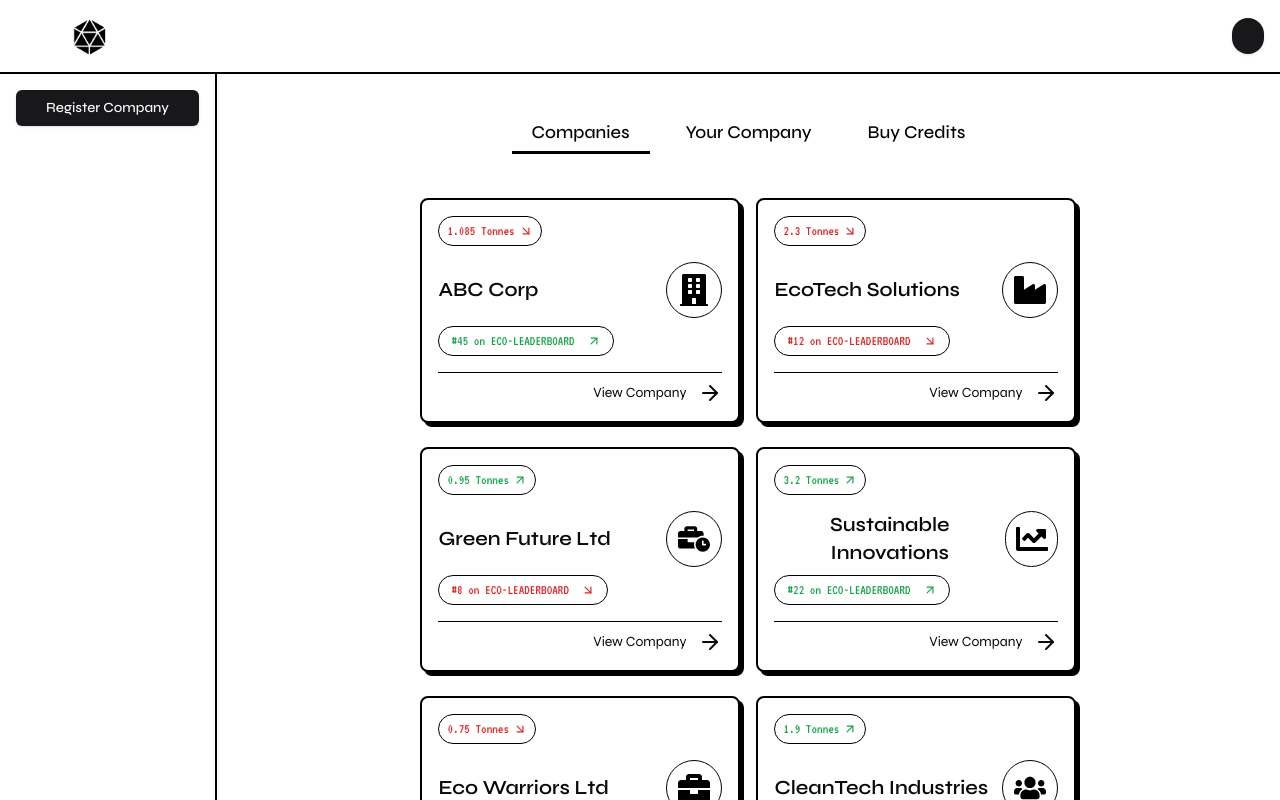
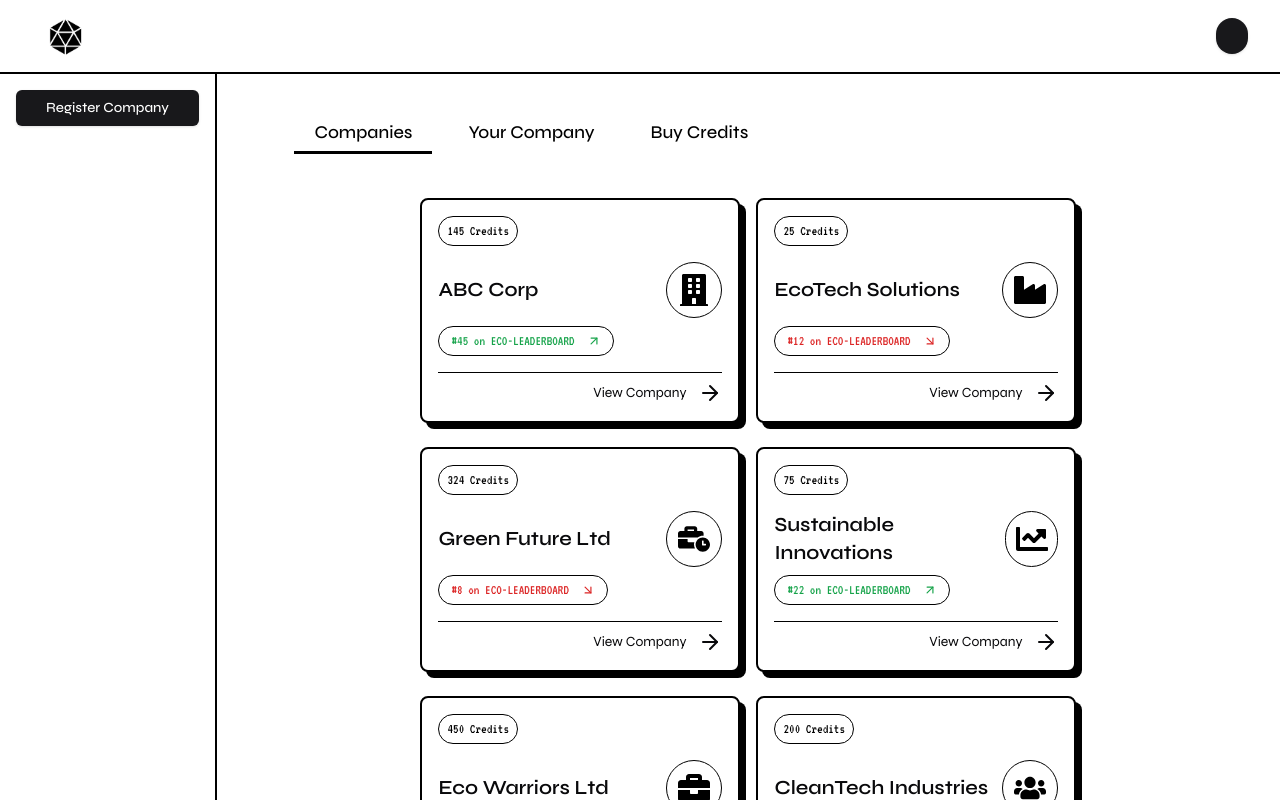
Before and after one commit to adrieljoshua/carbon-robot, a Next.js app in the folder web/: page /landing-page in a window 1280 px wide. Shown: the top 800 px of the page. Built offline with nearby package versions, Linux system fonts and the light colour scheme.

Commit message:
company dashboard

```diff
--- a/web/app/landing-page/page.tsx
+++ b/web/app/landing-page/page.tsx
@@ -3,7 +3,6 @@ import { Sheet, SheetContent, SheetTrigger } from "@/components/ui/sheet";
 import { ChevronDown, Menu, Monitor } from "lucide-react";
 import Image from "next/image";
 import Logo from "../../public/images/logo.png";
-import { DropdownMenu, DropdownMenuTrigger, DropdownMenuContent, DropdownMenuItem, DropdownMenuSeparator } from "@/components/ui/dropdown-menu";
 import { Tabs, TabsContent, TabsList, TabsTrigger } from "@/components/ui/tabs"
 import Companies from "@/components/sections/Companies";
 import YourCompany from "@/components/sections/YourCompany";
@@ -11,38 +10,15 @@ import YourCompany from "@/components/sections/YourCompany";
 
 const LandingPage = () => {
 
-  const devices = [
-    { id: 1, name: "MacBook Pro", image: "/api/placeholder/200/150" },
-    { id: 2, name: "iPhone 13", image: "/api/placeholder/200/150" },
-    { id: 3, name: "iPad Air", image: "/api/placeholder/200/150" }
-  ];
-
   return (
     <div className="flex h-screen">
-      {/* Mobile Sidebar */}
-      <Sheet>
-        <SheetTrigger asChild>
-          <Button variant="ghost" className="md:hidden fixed top-4 left-4 z-50">
-            <Menu size={24} />
-          </Button>
-        </SheetTrigger>
-        <SheetContent side="left" className="w-64 p-4 bg-white border-r border-black">
-          <nav className="flex flex-col gap-4">
-            <Button variant="outline" className="w-full text-left">View All Companies</Button>
-            <Button variant="outline" className="w-full text-left">Buy Credits</Button>
-            <Button variant="outline" className="w-full text-left">Your Company</Button>
-            <Button variant="outline" className="w-full text-left">Leaderboard</Button>
-            <Button variant="default" className="w-full">Register New Company</Button>
-            <Button variant="default" className="w-full">Your Devices</Button>
-          </nav>
-        </SheetContent>
-      </Sheet>
 
       {/* Main Layout */}
       <div className="flex flex-col flex-1">
+
         {/* Top Bar */}
-        <header className="flex items-center justify-between p-4 border-b-2 border-black">
-          <Image src={Logo} alt="Logo" width={60} height={60} className="ml-10" />
+        <header className="flex items-center justify-between px-8 py-4 border-b-2 border-black">
+          <Image src={Logo} alt="Logo" width={60} height={60} className="" />
           <Button className="rounded-3xl text-xs" name="0x41545.....14535" />
         </header>
 
@@ -50,17 +26,13 @@ const LandingPage = () => {
         <div className="flex flex-1">
           {/* Sidebar (Desktop) */}
           <aside className="hidden md:flex w-64 p-4 bg-white border-r-2 border-black flex-col gap-y-6">
-      <Button
-        className="text-sm text-white font-syne w-full"
-      >Register Company</Button>
-
-
+            <Button className="text-sm text-white font-syne w-full">Register Company</Button>
           </aside>
 
           {/* Content Area */}
-          <main className="flex flex-col items-center font-syne text-center w-full px-6">
+          <main className="flex flex-col items-center font-syne w-full px-6">
           <Tabs defaultValue="companies" className="mt-8 w-full max-w-[calc(100vw-300px)]">
-    <TabsList className="w-full flex justify-center gap-4">
+            <TabsList className="w-full ml-8 flex justify-start gap-4">
               <TabsTrigger value="companies">Companies</TabsTrigger>
               <TabsTrigger value="your-company">Your Company</TabsTrigger>
               <TabsTrigger value="buy-credits">Buy Credits</TabsTrigger>
@@ -71,7 +43,6 @@ const LandingPage = () => {
             <TabsContent value="buy-credits">Change your email here.</TabsContent>
           </Tabs>
         </main>
-
         </div>
       </div>
     </div>
--- a/web/app/page.tsx
+++ b/web/app/page.tsx
@@ -11,10 +11,10 @@ export default function Home() {
     }}>
       <div className="text-center font-tactical mt-16">
       <h1 className="text-7xl font-extrabold mb-4">Carbon-Robot</h1>
-      <p className=" text-gray-300 wrap mb-12">Smart Automation for Carbon Credit Management</p>
+      <p className=" text-gray-400 font-syne font-semibold wrap mb-12">Smart Automation for Carbon Credit Management</p>
       </div>
       <Link href="/landing-page">
-      <Button name="GET STARTED" className=""/>
+      <Button name="GET STARTED"/>
 
       </Link>
     </div>
--- a/web/components/CompanyCard.tsx
+++ b/web/components/CompanyCard.tsx
@@ -4,30 +4,28 @@ import { IconType } from "react-icons"; // To type the icon properly
 interface CompanyCardProps {
   company: {
     name: string;
-    carbonEmission: number;
-    prevCarbonEmission: number;
+    carbonCredits: number;
     leaderboardRank: number;
     prevLeaderboardRank: number;
   };
   logo: IconType;  // This is the prop for the logo icon
 }
 
+
 const CompanyCard: React.FC<CompanyCardProps> = ({ company, logo: Logo }) => {
   const isLeaderboardImproved = company.leaderboardRank < company.prevLeaderboardRank;
-  const isCarbonReduced = company.carbonEmission < company.prevCarbonEmission;
 
   return (
     <div className="w-80 rounded-lg p-4
       border-2 border-black bg-white
-      shadow-[4px_4px_0px_0px_rgba(0,0,0,1)] transition-all duration-200
-      hover:translate-x-0.5 hover:translate-y-0.5 hover:shadow-[6px_6px_0px_0px_rgba(0,0,0,1)]
-      active:shadow-[4px_4px_0px_0px_rgba(0,0,0,1)] active:translate-x-0 active:translate-y-0">
+      shadow-[6px_6px_0px_0px_rgba(0,0,0,1)] transition-all duration-200
+      hover:translate-x-0.5 hover:translate-y-0.5 hover:shadow-[10px_10px_0px_0px_rgba(0,0,0,1)]
+      active:shadow-[6px_6px_0px_0px_rgba(0,0,0,1)] active:translate-x-0 active:translate-y-0">
 
-      {/* Carbon Emission */}
-      <div className="flex justify-between items-center">
-        <div className={`flex items-center gap-1 px-2 py-1 text-sm font-vt323 border border-black rounded-full ${isCarbonReduced ? "text-green-600" : "text-red-600"}`}>
-          {company.carbonEmission} Tonnes
-          {isCarbonReduced ? <ArrowUpRight size={14} className="text-green-600" /> : <ArrowDownRight size={14} className="text-red-600" />}
+      {/* Carbon Credits */}
+      <div className="flex items-center">
+        <div className={`flex items-center gap-1 px-2 py-1 text-sm text-black font-vt323 border border-black rounded-full`}>
+          {company.carbonCredits} Credits
         </div>
       </div>
 
--- a/web/components/sections/Companies.tsx
+++ b/web/components/sections/Companies.tsx
@@ -4,103 +4,7 @@ import CompanyCard from "../CompanyCard";
 import { FaBriefcase, FaBuilding, FaBusinessTime, FaChartLine, FaClipboard, FaHandshake, FaIndustry, FaMoneyBillWave, FaUniversity, FaUsers } from "react-icons/fa";
 
 const Companies = () => {
-  const [companies, setCompanies] = useState([
-    {
-      id: 1,
-      name: "ABC Corp",
-      carbonEmission: 1.085,
-      prevCarbonEmission: 1.050,
-      leaderboardRank: 45,
-      prevLeaderboardRank: 48,
-    },
-    {
-      id: 2,
-      name: "EcoTech Solutions",
-      carbonEmission: 2.300,
-      prevCarbonEmission: 2.100,
-      leaderboardRank: 12,
-      prevLeaderboardRank: 10,
-    },
-    {
-      id: 3,
-      name: "Green Future Ltd",
-      carbonEmission: 0.950,
-      prevCarbonEmission: 1.100,
-      leaderboardRank: 8,
-      prevLeaderboardRank: 7,
-    },
-    {
-      id: 4,
-      name: "Sustainable Innovations",
-      carbonEmission: 3.200,
-      prevCarbonEmission: 3.500,
-      leaderboardRank: 22,
-      prevLeaderboardRank: 25,
-    },
-    {
-      id: 5,
-      name: "Eco Warriors Ltd",
-      carbonEmission: 0.750,
-      prevCarbonEmission: 0.600,
-      leaderboardRank: 5,
-      prevLeaderboardRank: 4,
-    },
-    {
-      id: 6,
-      name: "CleanTech Industries",
-      carbonEmission: 1.900,
-      prevCarbonEmission: 2.000,
-      leaderboardRank: 30,
-      prevLeaderboardRank: 28,
-    },
-    {
-      id: 7,
-      name: "FutureGreen Ltd",
-      carbonEmission: 1.500,
-      prevCarbonEmission: 1.450,
-      leaderboardRank: 18,
-      prevLeaderboardRank: 16,
-    },
-    {
-      id: 8,
-      name: "NetZero Tech",
-      carbonEmission: 2.750,
-      prevCarbonEmission: 2.900,
-      leaderboardRank: 15,
-      prevLeaderboardRank: 17,
-    },
-    {
-      id: 9,
-      name: "ZeroCarbon Co.",
-      carbonEmission: 0.480,
-      prevCarbonEmission: 0.500,
-      leaderboardRank: 3,
-      prevLeaderboardRank: 3,
-    },
-    {
-      id: 10,
-      name: "PlanetSaver Ltd",
-      carbonEmission: 4.200,
-      prevCarbonEmission: 4.000,
-      leaderboardRank: 40,
-      prevLeaderboardRank: 38,
-    },
-    {
-      id: 11,
-      name: "EcoFriendly Systems",
-      carbonEmission: 1.250,
-      prevCarbonEmission: 1.300,
-      leaderboardRank: 27,
-      prevLeaderboardRank: 30,
-    },
-    {
-      id: 12,
-      name: "GreenFuture Corp",
-      carbonEmission: 0.950,
-      prevCarbonEmission: 1.000,
-      leaderboardRank: 7,
-      prevLeaderboardRank: 8,    }
-  ]);
+  const [companies, setCompanies] = useState(companiesList)
 
   return (
     <div className="flex flex-wrap justify-center mb-10 gap-x-4 w-full gap-y-6 mt-10">
@@ -111,17 +15,91 @@ const Companies = () => {
   );
 };
 
-const iconList = [
-  FaBuilding,       // Corporate / Real Estate
-  FaIndustry,       // Industrial / Manufacturing
-  FaBusinessTime,   // Business / Time Management
-  FaChartLine,      // Business Analytics / Growth
-  FaBriefcase,      // Business / Professional Work
-  FaUsers,          // People / Teams / Workforce
-  FaUniversity,     // Education / Institutions
-  FaClipboard,      // Documentation / Business Operations
-  FaMoneyBillWave,  // Finance / Economics
-  FaHandshake,      // Partnerships / Collaboration
-];
+const iconList = [ FaBuilding, FaIndustry, FaBusinessTime, FaChartLine, FaBriefcase, FaUsers, FaUniversity,
+                    FaClipboard, FaMoneyBillWave, FaHandshake ];
 
+const companiesList = [{
+                      id: 1,
+                      name: "ABC Corp",
+                      carbonCredits: 145,
+                      leaderboardRank: 45,
+                      prevLeaderboardRank: 48,
+                    },
+                    {
+                      id: 2,
+                      name: "EcoTech Solutions",
+                      carbonCredits: 25,
+                      leaderboardRank: 12,
+                      prevLeaderboardRank: 10,
+                    },
+                    {
+                      id: 3,
+                      name: "Green Future Ltd",
+                      carbonCredits: 324,
+                      leaderboardRank: 8,
+                      prevLeaderboardRank: 7,
+                    },
+                    {
+                      id: 4,
+                      name: "Sustainable Innovations",
+                      carbonCredits: 75,
+                      leaderboardRank: 22,
+                      prevLeaderboardRank: 25,
+                    },
+                    {
+                      id: 5,
+                      name: "Eco Warriors Ltd",
+                      carbonCredits: 450,
+                      leaderboardRank: 5,
+                      prevLeaderboardRank: 4,
+                    },
+                    {
+                      id: 6,
+                      name: "CleanTech Industries",
+                      carbonCredits: 200,
+                      leaderboardRank: 30,
+                      prevLeaderboardRank: 28,
+                    },
+                    {
+                      id: 7,
+                      name: "FutureGreen Ltd",
+                      carbonCredits: 100,
+                      leaderboardRank: 18,
+                      prevLeaderboardRank: 16,
+                    },
+                    {
+                      id: 8,
+                      name: "NetZero Tech",
+                      carbonCredits: 500,
+                      leaderboardRank: 15,
+                      prevLeaderboardRank: 17,
+                    },
+                    {
+                      id: 9,
+                      name: "ZeroCarbon Co.",
+                      carbonCredits: 1000,
+                      leaderboardRank: 3,
+                      prevLeaderboardRank: 3,
+                    },
+                    {
+                      id: 10,
+                      name: "PlanetSaver Ltd",
+                      carbonCredits: 50,
+                      leaderboardRank: 40,
+                      prevLeaderboardRank: 38,
+                    },
+                    {
+                      id: 11,
+                      name: "EcoFriendly Systems",
+                      carbonCredits: 300,
+                      leaderboardRank: 27,
+                      prevLeaderboardRank: 30,
+                    },
+                    {
+                      id: 12,
+                      name: "GreenFuture Corp",
+                      carbonCredits: 150,
+                      leaderboardRank: 7,
+                      prevLeaderboardRank: 8,
+                    }];
 export default Companies;
--- a/web/components/sections/YourCompany.tsx
+++ b/web/components/sections/YourCompany.tsx
@@ -3,57 +3,34 @@
 import React, { useState } from "react";
 
 const YourCompany = () => {
-  const [companyName] = useState("ABC Company");
-  const [carbonCredits] = useState(1200);
-  const [creditHistory] = useState([
-    { date: "2025-02-01", amount: "+200" },
-    { date: "2025-01-28", amount: "-50" },
-    { date: "2025-01-20", amount: "+100" },
-    { date: "2025-01-10", amount: "-70" },
-  ]);
-  const [carbonEmissions] = useState("3.5 Tonnes");
-  const [latestTransactions] = useState([
-    { id: "#TXN123", type: "Credit Purchase", amount: "+500" },
-    { id: "#TXN456", type: "Emission Offset", amount: "-300" },
-    { id: "#TXN789", type: "Emission Tax", amount: "-150" },
-  ]);
-  const [ecoScore] = useState(85);
-
-
+  const [company,setCompany] = useState(CompanyDetails);
   const [showCreditHistory, setShowCreditHistory] = useState(false);
-  const [showTransactionHistory, setShowTransactionHistory] = useState(false);
-  const activeDevices = [
-    { name: "FLIR A615 Thermal Camera", photoUrl: "/images/FLIR-A615-Thermal-Camera.png" }, // Correct path
-    { name: "AeroVironment Quantix Drone", photoUrl: "/images/AeroVironment Quantix Drone.png" }, // Add image path
-    { name: "SenseFly eBee X Drone", photoUrl: "/images/SenseFly eBee X Drone.png" }, // Add image path
-    { name: "Horiba PG-250 Portable Gas Analyzer", photoUrl: "/images/Horiba PG-250 Portable Gas Analyzer.png" }, // Add image path
-    // Add more devices as needed
-  ];
-  const [showCurrentDevices, setShowCurrentDevices] = useState(false);
-
 
 
   return (
     <div className="w-full font-syne min-h-screen p-10 text-black">
       {/* Title */}
       <h1 className="text-4xl font-bold mb-6 border-b-4 border-black pb-3 tracking-wide">
-        {companyName}
+        {company.name}
       </h1>
 
       {/* Key Stats Grid */}
       <div className="grid grid-cols-1 sm:grid-cols-2 gap-6 mb-8">
         <div className="text-xl font-semibold">
           Available Carbon Credits:{" "}
-          <span className="text-3xl font-bold text-green-600">{carbonCredits}</span>
+          <span className="text-3xl font-bold text-black">{company.carbonCredits}</span>
         </div>
         <div className="text-xl font-semibold">
           Carbon Emissions:{" "}
-          <span className="text-3xl font-bold text-red-600">{carbonEmissions}</span>
+          <span className="text-3xl font-bold text-red-600">{company.carbonEmissions}</span>
         </div>
-        <div className="text-xl font-semibold col-span-2">
+        <div className="text-xl font-semibold">
           Eco Score (AI Generated):{" "}
-          <span className="text-3xl font-bold text-blue-600">{ecoScore}%</span>
-          <span className="text-sm text-gray-600 ml-2">(Higher is better)</span>
+          <span className="text-3xl font-bold text-blue-600">{company.ecoscore}%</span>
+        </div>
+        <div className="text-xl font-semibold">
+          Leaderboard Position:{" "}
+          <span className="text-3xl font-bold text-green-600">{company.leaderboard}</span>
         </div>
       </div>
 
@@ -62,50 +39,29 @@ const YourCompany = () => {
         Credit History
         <button
           onClick={() => setShowCreditHistory(true)}
-          className="text-sm font-medium underline text-gray-700 hover:text-black"
+          className="text-sm font-medium text-white bg-black px-4 py-2 rounded hover:bg-black/40"
         >
-          View All
+          View Complete History
         </button>
       </h2>
       <ul className="text-lg mt-3 space-y-2">
-        {creditHistory.slice(0, 2).map((entry, index) => (
+        {company.creditHistory.slice(0, 2).map((entry, index) => (
           <li key={index} className="flex justify-between w-96 px-2 py-1 border-l-4 border-gray-800">
             <span className="font-mono">{entry.date}</span>
             <span className={entry.amount.includes("+") ? "text-green-600 font-bold" : "text-red-600 font-bold"}>
-              {entry.amount}
+              {entry.amount} Credits
             </span>
           </li>
         ))}
       </ul>
 
-      {/* Latest Carbon Transactions */}
-      <h2 className="text-2xl font-semibold mt-8 border-b-4 border-black pb-2 flex justify-between">
-        Latest Carbon Transactions
-        <button
-          onClick={() => setShowTransactionHistory(true)}
-          className="text-sm font-medium underline text-gray-700 hover:text-black"
-        >
-          View All
-        </button>
-      </h2>
-      <ul className="text-lg mt-3 space-y-2">
-        {latestTransactions.slice(0, 2).map((txn, index) => (
-          <li key={index} className="flex justify-between w-96 px-2 py-1 border-l-4 border-gray-800">
-            <span className="font-semibold">{txn.id}</span>
-            <span className="text-gray-700">{txn.type}</span>
-            <span className={txn.amount.includes("+") ? "text-green-600 font-bold" : "text-red-600 font-bold"}>
-              {txn.amount}
-            </span>
-          </li>
-        ))}
-      </ul>
 
       {/* Currently Active Devices */}
       <h2 className="text-2xl font-semibold mt-8 border-b-4 border-black pb-2">
   Currently Active Devices
 </h2>
 <div className="mt-3 grid grid-cols-1 sm:grid-cols-2 lg:grid-cols-3 gap-6">
-  {activeDevices.map((device, index) => (
+  {company.currentActiveDevices.map((device, index) => (
     <div key={index} className="flex items-center space-x-4 border hover:translate-x-1 hover:translate-y-1 transition-all p-4 rounded-lg shadow-md">
       {/* Replace with your device images */}
       <div className="w-20 h-20 flex items-center justify-center overflow-hidden">
@@ -119,34 +75,32 @@ const YourCompany = () => {
 
       {/* Modals */}
       {showCreditHistory && (
-        <Modal title="Full Credit History" onClose={() => setShowCreditHistory(false)}>
-          {creditHistory.map((entry, index) => (
-            <li key={index} className="flex justify-between px-4 py-2 border-b border-gray-300">
+    <Modal
+      title="Full Credit History"
+      onClose={() => setShowCreditHistory(false)}
+      className="w-[800px] max-w-4xl"
+    >
+      <ul className="w-full">
+        {company.creditHistory.map((entry, index) => (
+          <li
+            key={index}
+            className="grid grid-cols-5 text-center px-4 py-2 border-b border-gray-300"
+          >
+            <span className="text-gray-400 font-mono">{entry.id}</span>
             <span className="font-mono">{entry.date}</span>
             <span className={entry.amount.includes("+") ? "text-green-600 font-bold" : "text-red-600 font-bold"}>
               {entry.amount}
             </span>
+            <span className="text-gray-500">{entry.type}</span>
+            <span className="text-gray-500">{entry.otherParty}</span>
           </li>
         ))}
+      </ul>
     </Modal>
       )}
 
-      {showTransactionHistory && (
-        <Modal title="Full Transaction History" onClose={() => setShowTransactionHistory(false)}>
-          {latestTransactions.map((txn, index) => (
-            <li key={index} className="flex justify-between px-4 py-2 border-b border-gray-300">
-              <span className="font-semibold">{txn.id}</span>
-              <span className="text-gray-700">{txn.type}</span>
-              <span className={txn.amount.includes("+") ? "text-green-600 font-bold" : "text-red-600 font-bold"}>
-                {txn.amount}
-              </span>
-            </li>
-          ))}
-        </Modal>
-      )}
-
-      {showCurrentDevices && (
-        <Modal title="Currently Active Devices" onClose={() => setShowCurrentDevices(false)}>
+      {/* {showDevice && (
+        <Modal title="Currently Active Devices" onClose={() => setDevice(false)}>
           {activeDevices.map((device, index) => (
             <li key={index} className="flex justify-between px-4 py-2 border-b border-gray-300">
               <span className="font-semibold">{device.name}</span>
@@ -154,17 +108,17 @@ const YourCompany = () => {
             </li>
           ))}
         </Modal>
-      )}
+      )} */}
     </div>
 
   );
 };
 
 // Modal Component
-const Modal = ({ title, children, onClose }) => {
+const Modal = ({ title, children, onClose, className = "" }) => {
   return (
-    <div className="fixed font-syne inset-0 flex items-center justify-center bg-black bg-opacity-50">
-      <div className="bg-white p-6 rounded-lg shadow-xl w-96 max-h-[70vh] overflow-auto">
+    <div className="fixed inset-0 flex items-center justify-center bg-black bg-opacity-50 font-syne">
+      <div className={`bg-white p-6 rounded-lg flex flex-col items-center shadow-xl max-h-[70vh] overflow-auto ${className}`}>
         <h2 className="text-xl font-bold border-b pb-2">{title}</h2>
         <ul className="mt-4">{children}</ul>
         <button
@@ -178,4 +132,25 @@ const Modal = ({ title, children, onClose }) => {
   );
 };
 
+const CompanyDetails = {
+  name: "ABC Company",
+  ecoscore: 74,
+  leaderboard: 155,
+  carbonCredits: 40,
+  carbonEmissions: "34.5 Tonnes",
+  creditHistory: [
+    { date: "2025-02-01", amount: "+12", type: "Credit Purchase", id: "#TXN123",otherParty: "XYZ Company" },
+    { date: "2024-08-28", amount: "-15", type: "Emission Offset", id: "#TXN456",otherParty: "SmartTech Solutions" },
+    { date: "2024-01-20", amount: "+24", type: "Credit Purchase", id: "#TXN789",otherParty: "EcoTech Innovations" },
+    { date: "2023-06-10", amount: "-5", type: "Emission Offset", id: "#TXN101",otherParty: "GreenTech Inc" },
+    { date: "2022-12-25", amount: "-15", type: "Emission Offset", id: "#TXN113",otherParty: "GreenTech Inc" },
+  ],
+  currentActiveDevices: [
+    { name: "FLIR A615 Thermal Camera", photoUrl: "/images/FLIR-A615-Thermal-Camera.png", id: "DEV-486", count: 2 ,location: "Warehouse 1" },
+    { name: "AeroVironment Quantix Drone", photoUrl: "/images/AeroVironment Quantix Drone.png",id: "DEV-454", count: 1, location: "Warehouse 2" },
+    { name: "SenseFly eBee X Drone", photoUrl: "/images/SenseFly eBee X Drone.png", id: "DEV-123", count: 3, location: "Warehouse 1" },
+    { name: "Horiba PG-250 Portable Gas Analyzer", photoUrl: "/images/Horiba PG-250 Portable Gas Analyzer.png", id: "DEV-789", count: 1, location: "Warehouse 3" },
+  ]
+}
+
 export default YourCompany;
```
Lines whose indentation alone changed are shown as unchanged.
